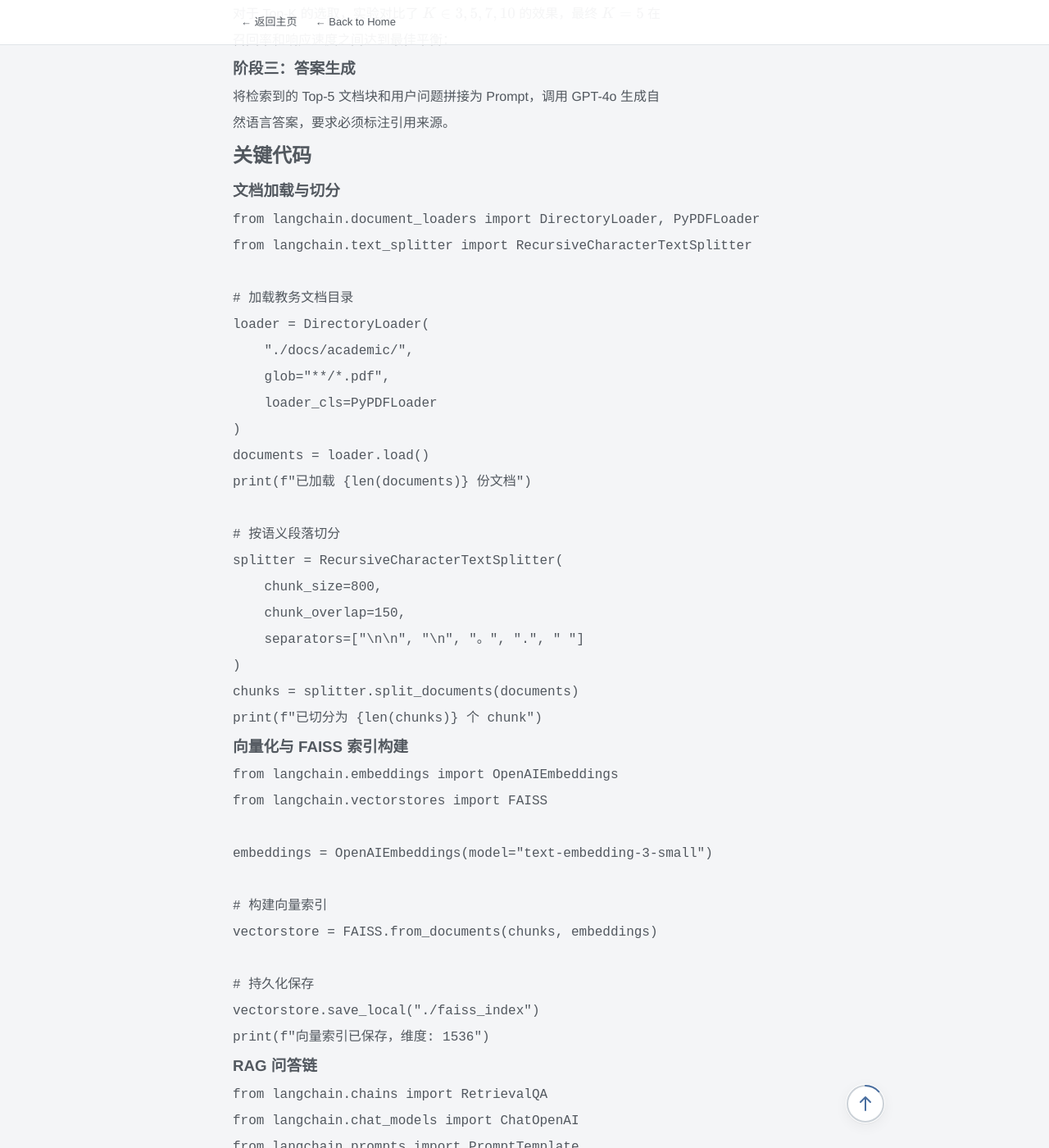
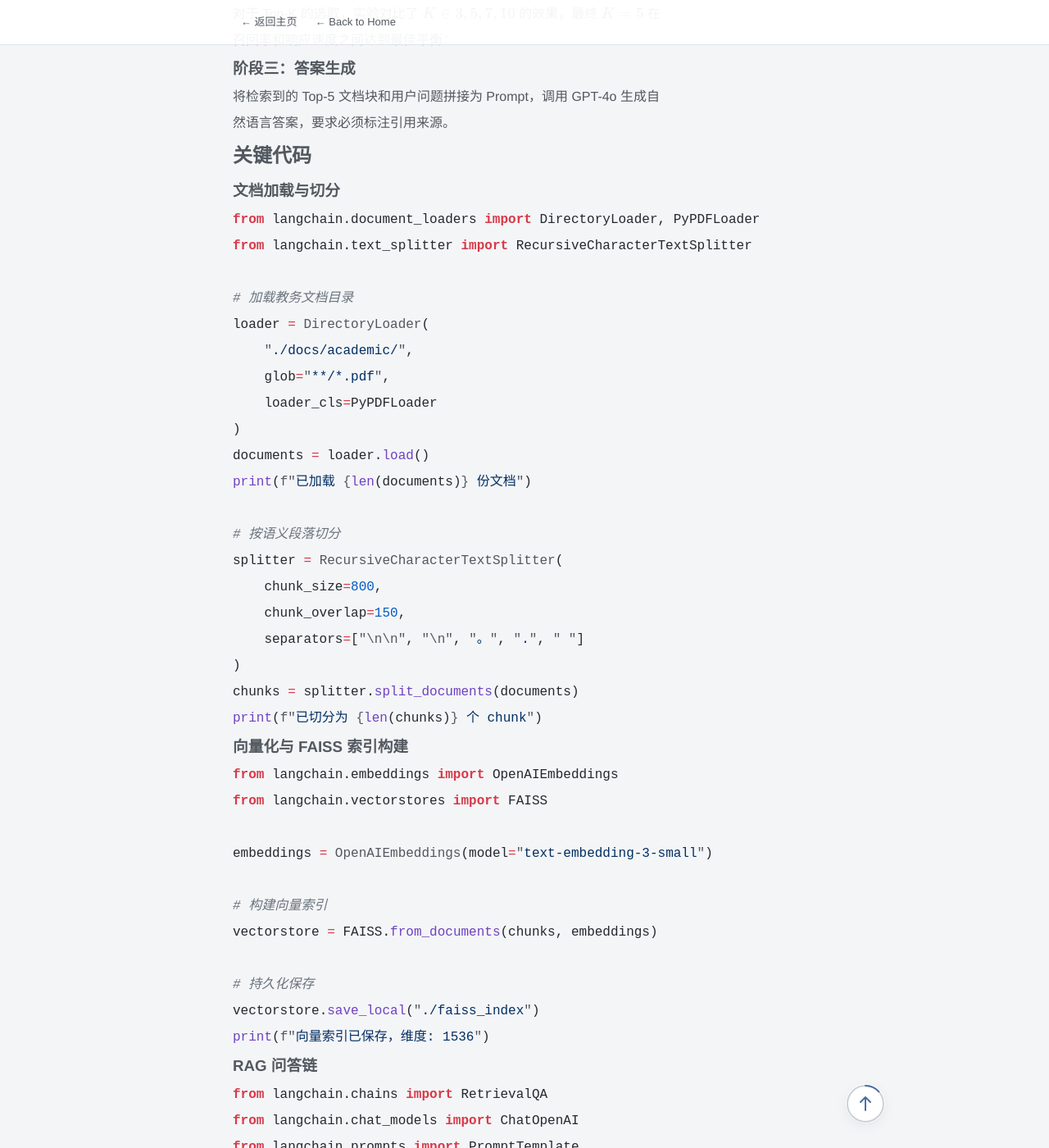
Before and after one commit to ChenChen913/ChenChen913.github.io, a Jekyll site: the page built from _projects/campus-qa-bot.md, in a window 1280 px wide and 1400 px high, scrolled down 1352 px. Shown: the whole window at 82% size. Built offline with Jekyll 4.4.1, drawn with Linux system fonts in a browser that asks for light colours.

Commit message:
详情页添加 Rouge 语法高亮 CSS（日间/深色双模式）

```diff
--- a/_layouts/detail.html
+++ b/_layouts/detail.html
@@ -36,6 +36,38 @@
 </script>
 
 <link rel="stylesheet" href="{{ '/style.css' | relative_url }}">
+
+<!-- Rouge 语法高亮样式 -->
+<style>
+  .highlight .kn { color: #d73a49; font-weight: bold; }  /* keyword */
+  .highlight .k { color: #d73a49; font-weight: bold; }   /* keyword */
+  .highlight .nn { color: #6f42c1; }                      /* namespace */
+  .highlight .n { color: #24292e; }                       /* name */
+  .highlight .s, .highlight .s1, .highlight .s2 { color: #032f62; }  /* string */
+  .highlight .c1, .highlight .cm { color: #6a737d; font-style: italic; }  /* comment */
+  .highlight .o { color: #d73a49; }                       /* operator */
+  .highlight .p { color: #24292e; }                       /* punctuation */
+  .highlight .mi, .highlight .mf { color: #005cc5; }      /* number */
+  .highlight .nf { color: #6f42c1; }                      /* function */
+  .highlight .nb { color: #005cc5; }                      /* builtin */
+
+  /* 深色模式下适配 */
+  html[data-theme="dark"] .highlight .n,
+  html[data-theme="dark"] .highlight .p { color: #e1e4e8; }
+  html[data-theme="dark"] .highlight .s,
+  html[data-theme="dark"] .highlight .s1,
+  html[data-theme="dark"] .highlight .s2 { color: #9ecbff; }
+  html[data-theme="dark"] .highlight .c1,
+  html[data-theme="dark"] .highlight .cm { color: #8b949e; }
+  html[data-theme="dark"] .highlight .mi,
+  html[data-theme="dark"] .highlight .mf,
+  html[data-theme="dark"] .highlight .nb { color: #79c0ff; }
+  html[data-theme="dark"] .highlight .kn,
+  html[data-theme="dark"] .highlight .k,
+  html[data-theme="dark"] .highlight .o { color: #ff7b72; }
+  html[data-theme="dark"] .highlight .nn,
+  html[data-theme="dark"] .highlight .nf { color: #d2a8ff; }
+</style>
 
 <!-- MathJax: 数学公式渲染 -->
 <script>
```
